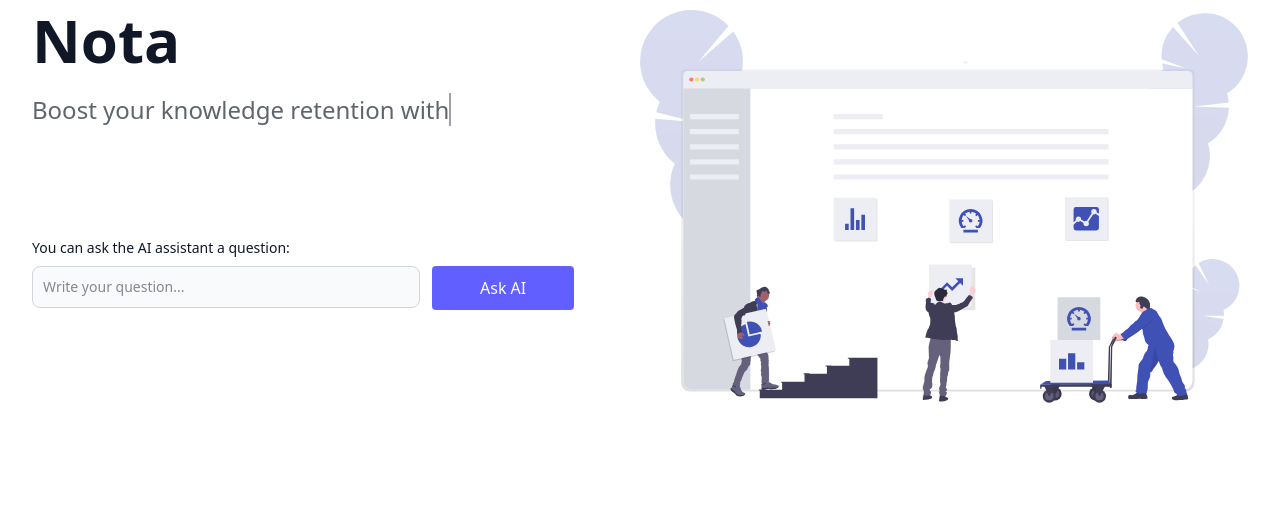
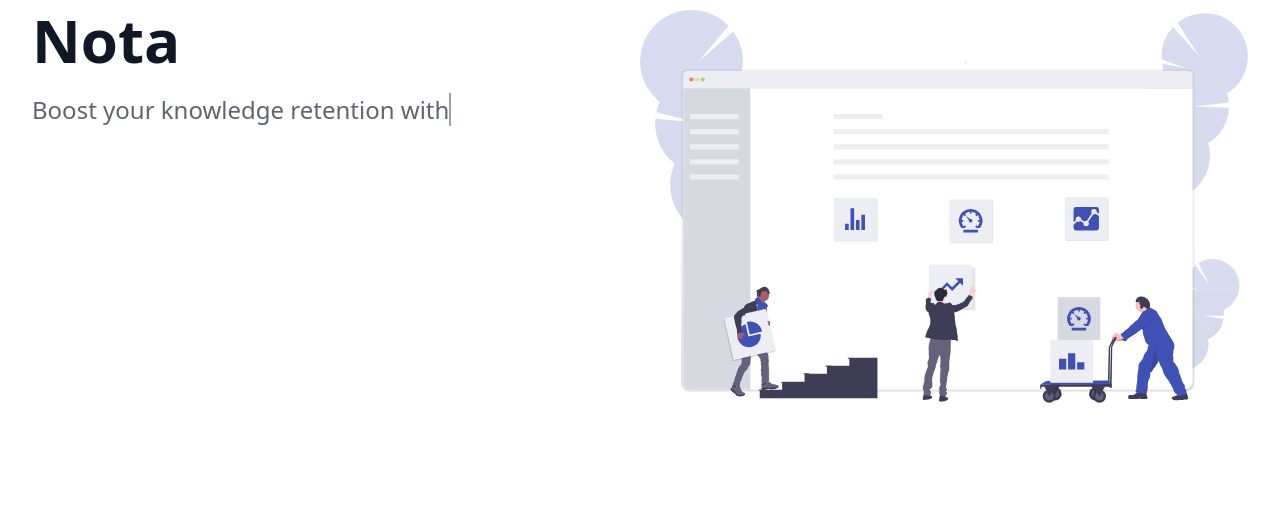
Before and after one commit to ZeNik77/Self-Revision-app, a Django app: page /home/ in a window 1280 px wide. Shown: the part 215-724 px from the top of the page. Run offline with Django 5.2, Linux system fonts and the light colour scheme; the visitor is signed in with stand-in values (Sample User, id 1).

Commit message:
kind of finalizing

```diff
--- a/templates/landing.html
+++ b/templates/landing.html
@@ -12,20 +12,6 @@
                         <h1 class="text-4xl lg:text-5xl xl:text-6xl font-bold leading-none">Nota</h1>
                         <p class="text-xl lg:text-2xl mt-6 font-light h-24">
                             <span id="typing-text-4" class="border-r-2 border-gray-500 animate-pulse"></span>
-                        </p>
-
-                        <p class="mt-8 md:mt-12">
-                            <form method="POST">
-                                <label for="base-input" class="block mb-2 text-sm font-medium text-gray-900">You can ask the AI assistant a question:</label>
-                                <div class="flex justify-content-center  align-items-center">
-                                    <div class="mb-7 pr-3 w-100 h-4">
-                                        <input type="text" id="base-input" class="bg-gray-50 border border-gray-300 text-gray-900 text-sm rounded-lg focus:ring-blue-500 focus:border-blue-500 block w-full p-2.5" placeholder="Write your question...">
-                                    </div>
-                                    <button type="submit"
-                                        class=" py-1 px-12 bg-indigo-500 hover:bg-indigo-600 rounded text-white">Ask AI
-                                    </button>
-                                </div>
-                            </form>
                         </p>
                     </div>
 
--- a/testproject/generate.py
+++ b/testproject/generate.py
@@ -193,6 +193,7 @@
 
 
     API_KEY = 'io-v2-eyJhbGciOiJSUzI1NiIsInR5cCI6IkpXVCJ9.eyJvd25lciI6ImJlMjgxY2IzLTgzYmYtNDIzMS1iNWQ1LTVlY2ZkNzcwNGY3ZiIsImV4cCI6NDkwNTY4MjAwNn0.Unm6RnQCdjytgIlyzXA8f1hyp0VN7ynCh6pBNwnkJNpeFT5BlZB6vEv375PBRT4ZggnVcvR2sADwPmn46lTSKw'
+    API_KEY_RESERVE = 'io-v2-eyJhbGciOiJSUzI1NiIsInR5cCI6IkpXVCJ9.eyJvd25lciI6ImRlMmEwYWY2LWJiZTUtNGQ0Yy1iMGRlLTQ2ZjA4NjA1ZWMwYyIsImV4cCI6NDkwNjUyNDY2NX0.de6LDZG-XiWeVLdDBxTamUO26wJq5ZgFMhhRG6N9lf3V5WZN6UgcAeok2ktxTJ5VNhZsHwNw4fzUKnkgVSsM1A'
     API_URL = 'https://api.intelligence.io.solutions/api/v1/'
     MODEL = 'deepseek-ai/DeepSeek-R1-0528'
 
@@ -355,4 +356,4 @@
             topic_id = random.randint(2, 2147483646)
             while Topic.objects.filter(topic_id=topic_id).exists():
                 topic_id = random.randint(2, 2147483646)
-            Topic.objects.create(user_id=user_id, course_id=course_id, topic_id=topic_id, name=name, description=description, revisions=[])
+            Topic.objects.create(user_id=user_id, course_id=course_id, topic_id=topic_id, name=name, description=description, revision='')
```
